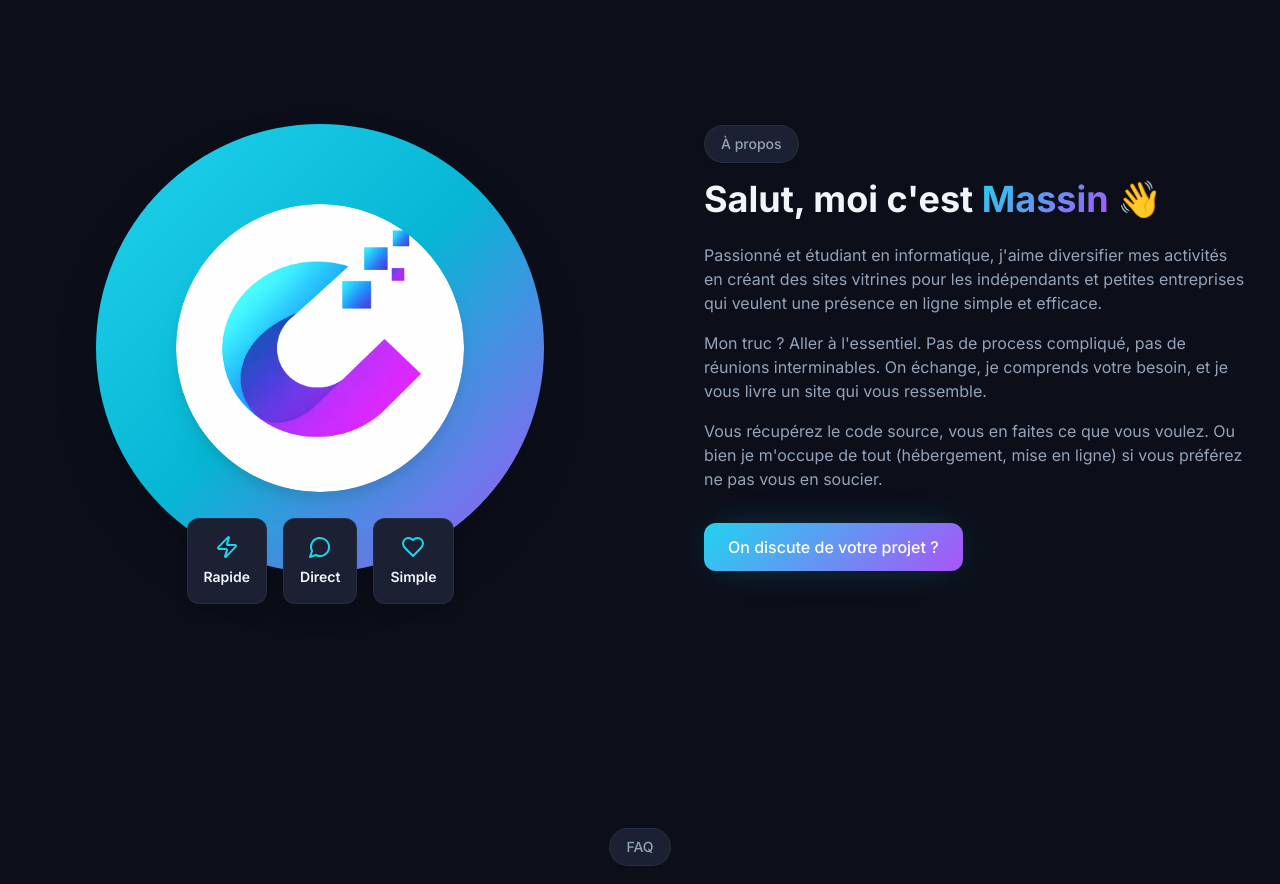
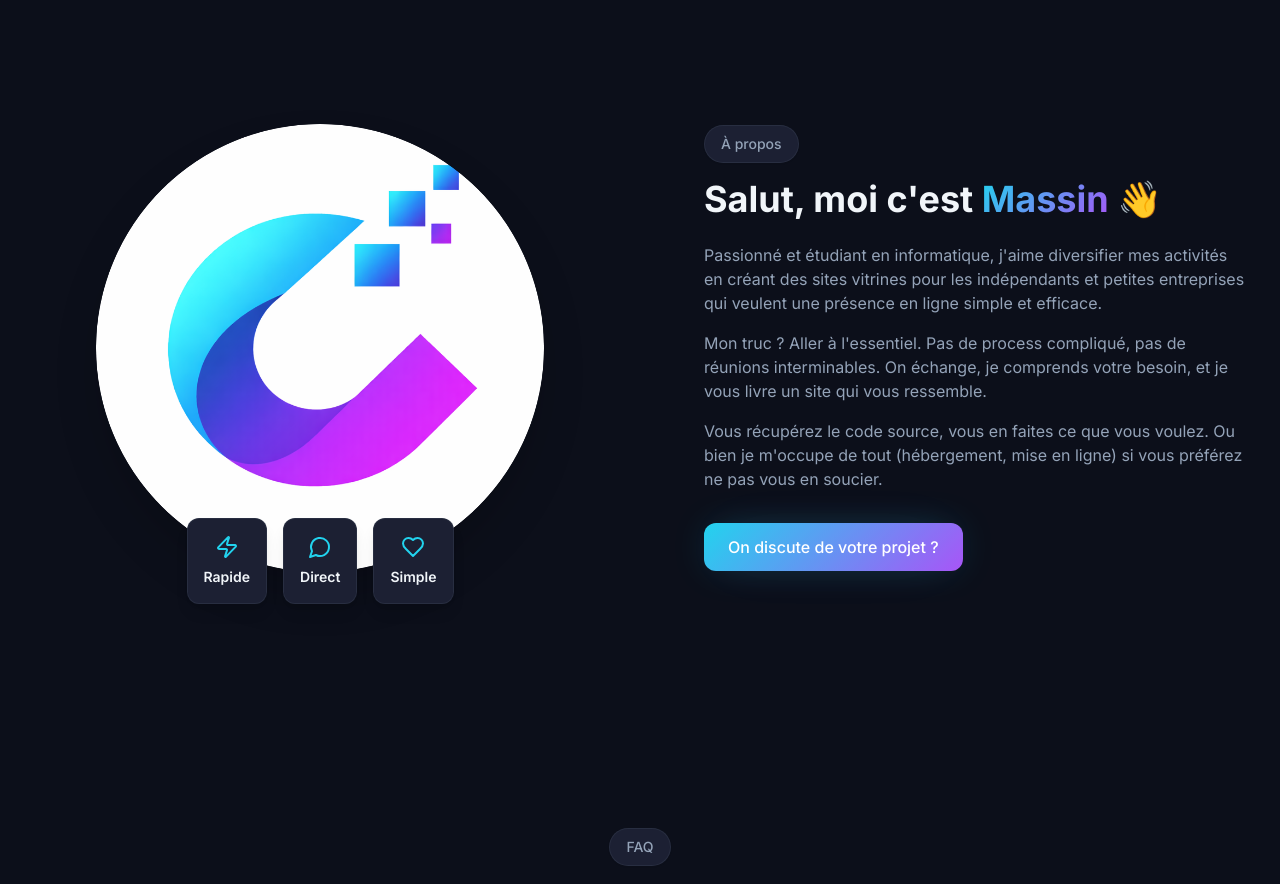
Before and after one commit to Massin-Aliouche/Codara, a Next.js app: page /Codara/ in a window 1280 px wide. Shown: the part 3720-4604 px from the top of the page. Built offline with nearby package versions, Linux system fonts and the light colour scheme.

Commit message:
style(about): logo remplit tout le cercle

```diff
--- a/src/components/sections/About.tsx
+++ b/src/components/sections/About.tsx
@@ -28,16 +28,14 @@ export default function About() {
           <div className="relative">
             {/* Main image placeholder */}
             <div className="relative aspect-square max-w-md mx-auto">
-              <div className="absolute inset-0 bg-gradient-to-br from-primary-400 via-primary-500 to-accent-500 rounded-full shadow-2xl">
-                {/* Logo centré */}
-                <div className="absolute inset-0 flex items-center justify-center">
-                  <img
-                    src="/Codara/C%20logo-circle.png"
-                    alt="Logo Codara"
-                    className="w-72 h-72 object-contain drop-shadow-xl rounded-full"
-                    draggable="false"
-                  />
-                </div>
+              <div className="absolute inset-0 rounded-full shadow-2xl overflow-hidden">
+                {/* Logo qui remplit tout */}
+                <img
+                  src="/Codara/C%20logo-circle.png"
+                  alt="Logo Codara"
+                  className="w-full h-full object-cover"
+                  draggable="false"
+                />
               </div>
 
               {/* Decorative elements */}
```
